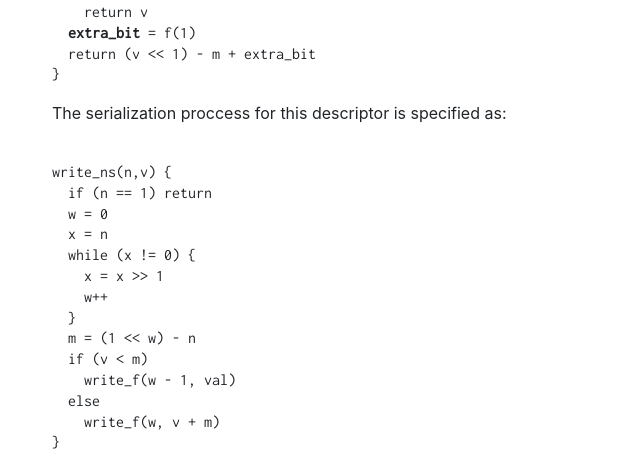
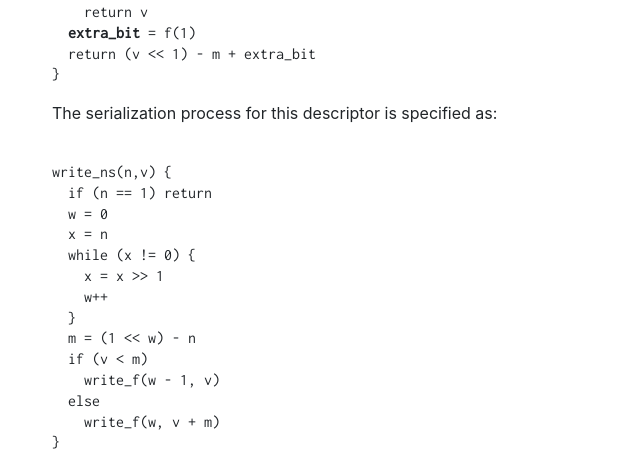
Before and after one commit to AOMediaCodec/av1-rtp-spec, a Jekyll site: the page built from index.md, in a window 1280 px wide and 900 px high, scrolled down 24515 px. Shown: the part 157-629 px from the top of the window, without its empty margins (33-673 px from the left). Built offline with Jekyll 4.4.1, drawn with Linux system fonts in a browser that asks for light colours; nearby versions of some CDN libraries.

Commit message:
Update av1-rtp-spec.md

```diff
--- a/av1-rtp-spec.md
+++ b/av1-rtp-spec.md
@@ -860,7 +860,7 @@ ns(n) {
 }
 </code></pre>
 
-The serialization proccess for this descriptor is specified as:
+The serialization process for this descriptor is specified as:
 
 <pre><code>
 write_ns(n,v) {
@@ -873,7 +873,7 @@ write_ns(n,v) {
   }
   m = (1 << w) - n
   if (v < m)
-    write_f(w - 1, val)
+    write_f(w - 1, v)
   else
     write_f(w, v + m)
 }
```
